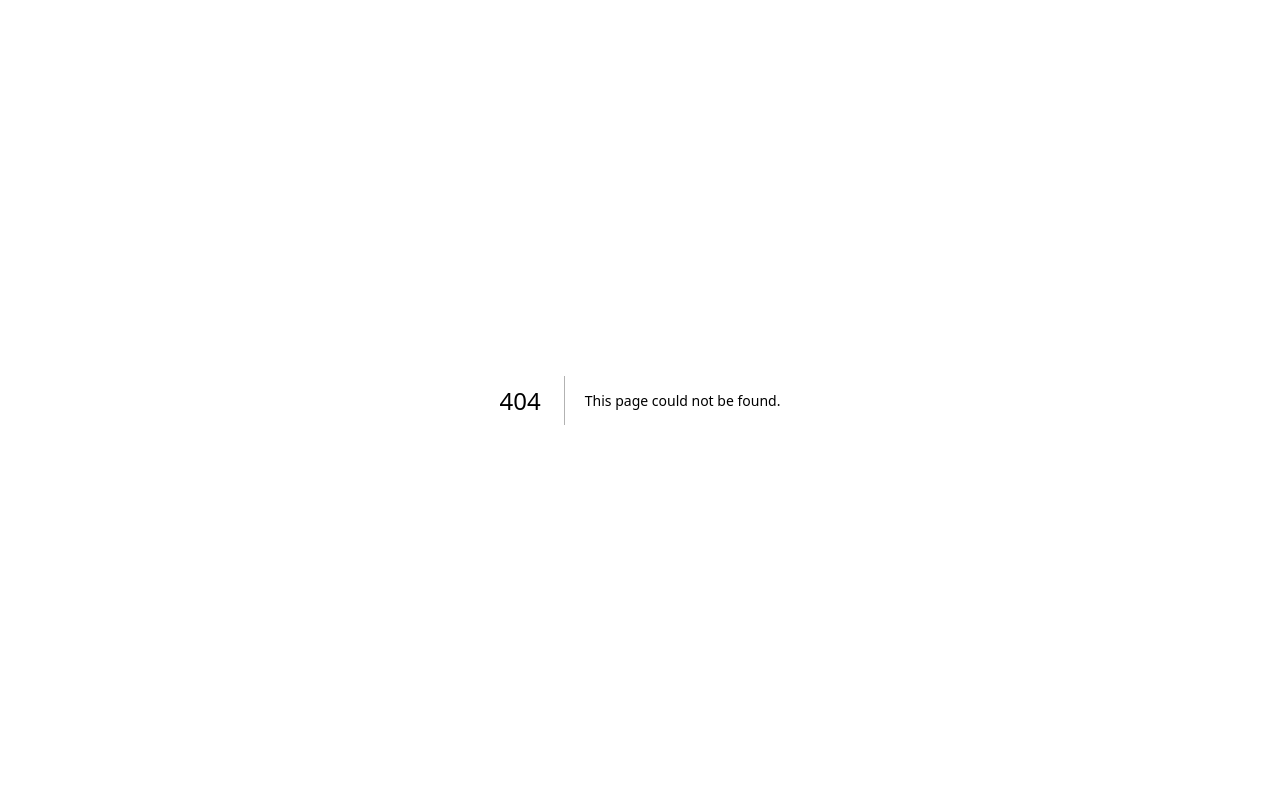
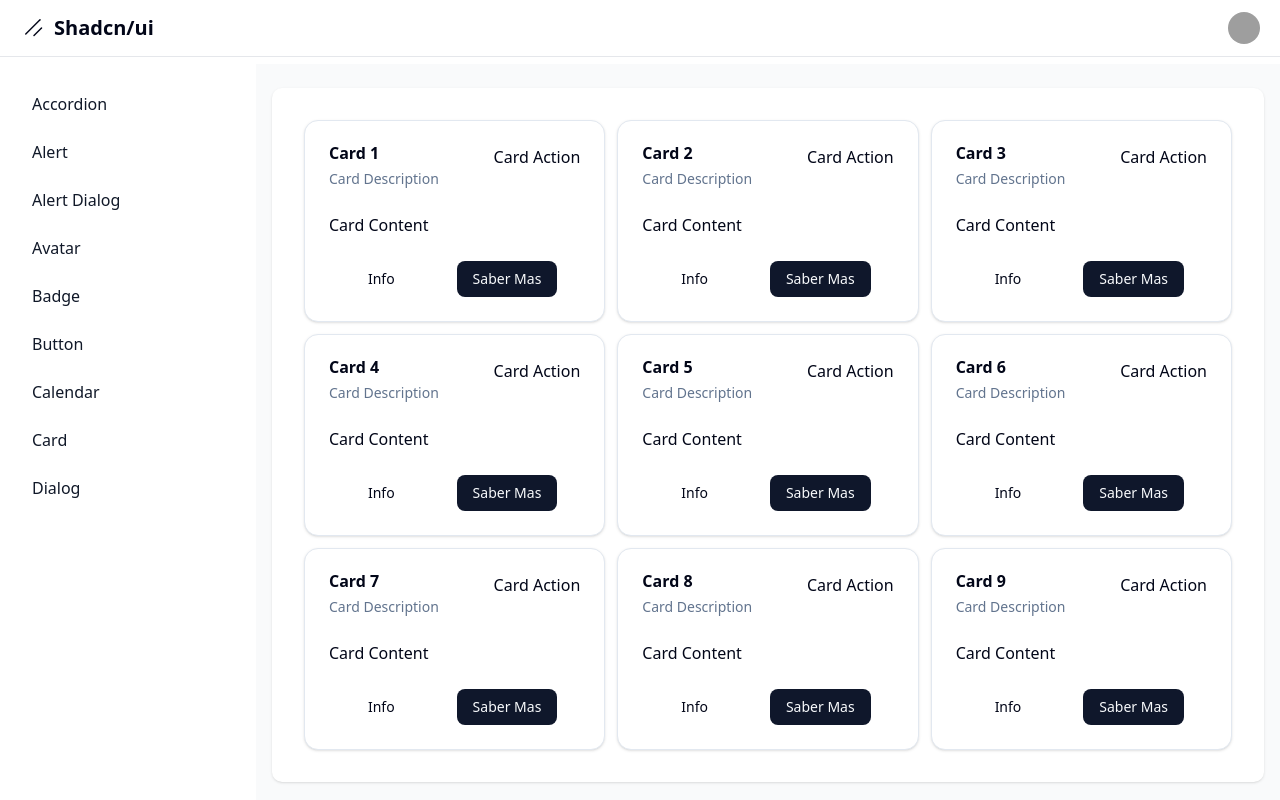
Before and after one commit to dieginin/curso_shadcn, a Next.js app: page /dashboard/card in a window 1280 px wide. Before the commit this address had no page. Shown: the top 800 px of the page. Built offline with nearby package versions, Linux system fonts and the light colour scheme; grey boxes are pictures that could not be loaded.

Commit message:
feat: add Card component and integrate into the dashboard layout

```diff
--- /dev/null
+++ b/app/dashboard/card/page.tsx
@@ -0,0 +1,26 @@
+import { Card, CardAction, CardContent, CardDescription, CardFooter, CardHeader, CardTitle } from "@/components/ui/card"
+
+import { Button } from "@/components/ui/button"
+
+export default function Page() {
+  return (
+    <div className='grid grid-cols-1 gap-3 sm:grid-cols-3'>
+      {"123456789".split("").map(item => (
+        <Card key={item}>
+          <CardHeader>
+            <CardTitle>Card {item}</CardTitle>
+            <CardDescription>Card Description</CardDescription>
+            <CardAction>Card Action</CardAction>
+          </CardHeader>
+          <CardContent>
+            <p>Card Content</p>
+          </CardContent>
+          <CardFooter className='flex justify-around'>
+            <Button variant='ghost'>info</Button>
+            <Button>saber mas</Button>
+          </CardFooter>
+        </Card>
+      ))}
+    </div>
+  )
+}
--- a/app/dashboard/layout.tsx
+++ b/app/dashboard/layout.tsx
@@ -14,6 +14,7 @@
   { name: "badge", href: "badge" },
   { name: "calendar", href: "calendar" },
   { name: "avatar", href: "avatar" },
+  { name: "card", href: "card" },
 ].sort((a, b) => a.name.localeCompare(b.name))
 
 export default function DashboardLayout({ children }: { children: React.ReactNode }) {
--- /dev/null
+++ b/components/ui/card.tsx
@@ -0,0 +1,92 @@
+import * as React from "react"
+
+import { cn } from "@/lib/utils"
+
+function Card({ className, ...props }: React.ComponentProps<"div">) {
+  return (
+    <div
+      data-slot="card"
+      className={cn(
+        "bg-card text-card-foreground flex flex-col gap-6 rounded-xl border py-6 shadow-sm",
+        className
+      )}
+      {...props}
+    />
+  )
+}
+
+function CardHeader({ className, ...props }: React.ComponentProps<"div">) {
+  return (
+    <div
+      data-slot="card-header"
+      className={cn(
+        "@container/card-header grid auto-rows-min grid-rows-[auto_auto] items-start gap-2 px-6 has-data-[slot=card-action]:grid-cols-[1fr_auto] [.border-b]:pb-6",
+        className
+      )}
+      {...props}
+    />
+  )
+}
+
+function CardTitle({ className, ...props }: React.ComponentProps<"div">) {
+  return (
+    <div
+      data-slot="card-title"
+      className={cn("leading-none font-semibold", className)}
+      {...props}
+    />
+  )
+}
+
+function CardDescription({ className, ...props }: React.ComponentProps<"div">) {
+  return (
+    <div
+      data-slot="card-description"
+      className={cn("text-muted-foreground text-sm", className)}
+      {...props}
+    />
+  )
+}
+
+function CardAction({ className, ...props }: React.ComponentProps<"div">) {
+  return (
+    <div
+      data-slot="card-action"
+      className={cn(
+        "col-start-2 row-span-2 row-start-1 self-start justify-self-end",
+        className
+      )}
+      {...props}
+    />
+  )
+}
+
+function CardContent({ className, ...props }: React.ComponentProps<"div">) {
+  return (
+    <div
+      data-slot="card-content"
+      className={cn("px-6", className)}
+      {...props}
+    />
+  )
+}
+
+function CardFooter({ className, ...props }: React.ComponentProps<"div">) {
+  return (
+    <div
+      data-slot="card-footer"
+      className={cn("flex items-center px-6 [.border-t]:pt-6", className)}
+      {...props}
+    />
+  )
+}
+
+export {
+  Card,
+  CardHeader,
+  CardFooter,
+  CardTitle,
+  CardAction,
+  CardDescription,
+  CardContent,
+}
```
